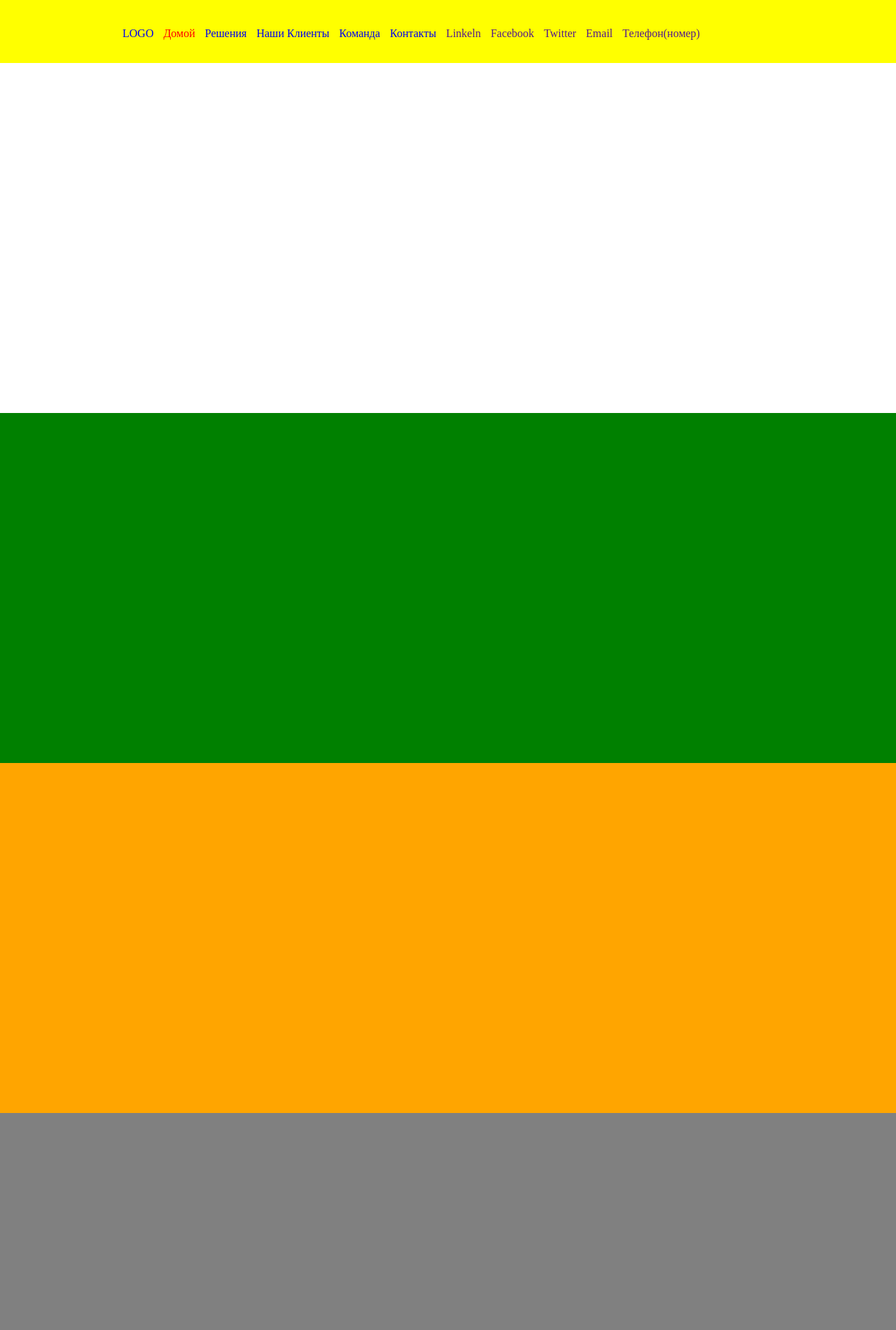
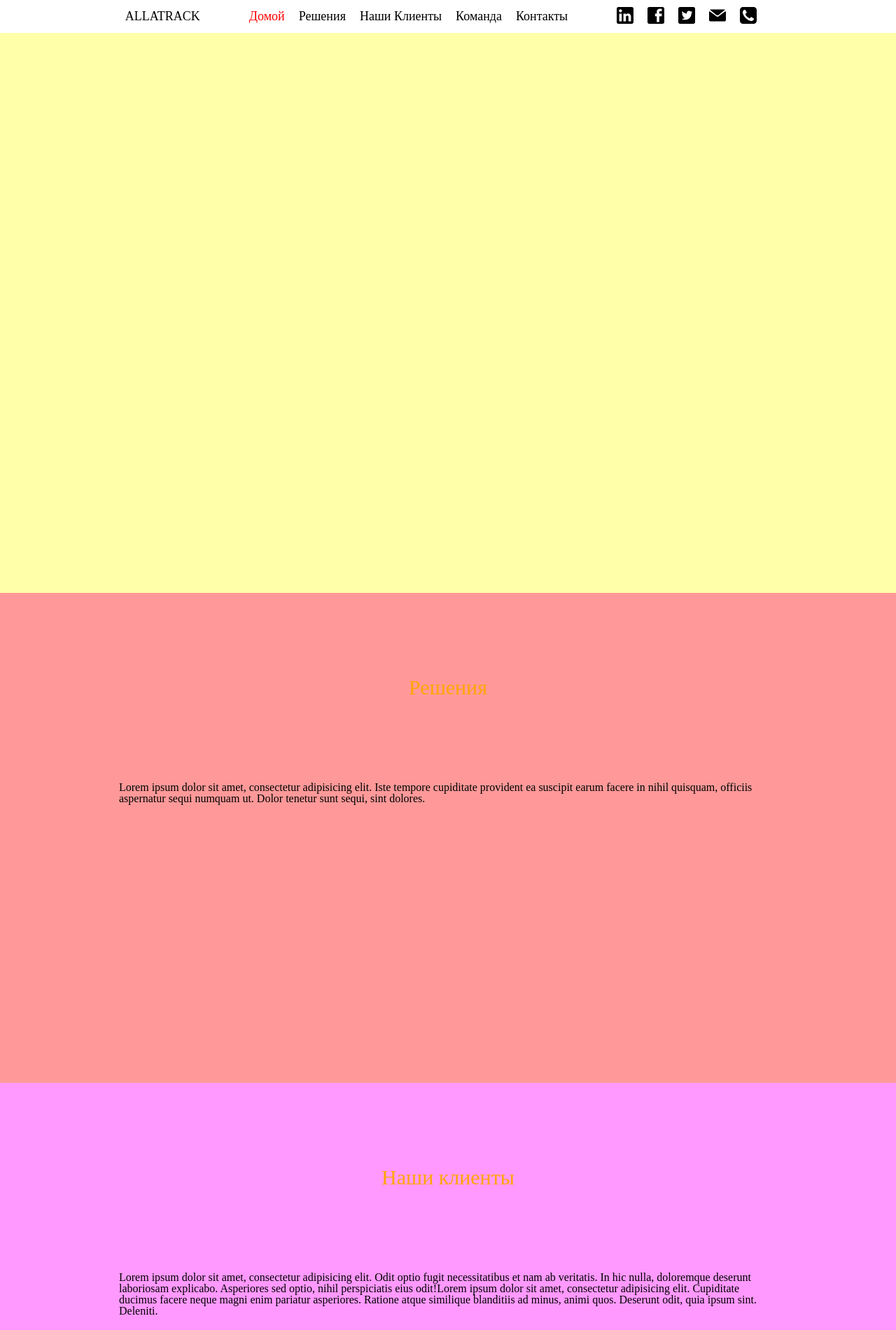
Before and after one commit to Radionovdon/A.T, a website: page index.html in a window 1280 px wide. Shown: the top 1900 px of the page at 70% size. Drawn offline with Linux system fonts and the light colour scheme.

Commit message:
menu+contact

```diff
--- a/index.html
+++ b/index.html
@@ -10,54 +10,66 @@
 </head>
 <body>
 	<header>
-		<div class="conteiner">
-			<div class="header-menu">
+		<div id="home" class="home">
+			<nav class="header-menu">
 				<ul class="header-menu-list">
-					<li class="header-menu-element"><a href="#">LOGO</a></li>
+					<li class="header-menu-element"><a href="#home">ALLATRACK</a></li>
 					<li class="header-menu-element active"><a href="#home">Домой</a></li>
 					<li class="header-menu-element"><a href="#solutions">Решения</a></li>
 					<li class="header-menu-element"><a href="#clients">Наши Клиенты</a></li>
 					<li class="header-menu-element"><a href="#team">Команда</a></li>
 					<li class="header-menu-element"><a href="#contacts">Контакты</a></li>
-					<li class="header-menu-element"><a href="">Linkeln</a></li>
-					<li class="header-menu-element"><a href="">Facebook</a></li>
-					<li class="header-menu-element"><a href="">Twitter</a></li>
-					<li class="header-menu-element"><a href="">Email</a></li>
-					<li class="header-menu-element"><a href="">Телефон(номер)</a></li>
+					<li class="header-menu-element"><a href=""><img src="src/img/linkedin-logo.svg" alt="LinkedIn" width="24" height="24"></a></li>
+					<li class="header-menu-element"><a href=""><img src="src/img/facebook-logo.svg" alt="Facebook" width="24" height="24"></a></li>
+					<li class="header-menu-element"><a href=""><img src="src/img/twitter-logo-on-black-background.svg" alt="Twitter" width="24" height="24"></a></li>
+					<li class="header-menu-element"><a href=""><img src="src/img/black-envelope.svg" alt="Email" width="24" height="24"></a></li>
+					<li class="header-menu-element"><a href=""><img src="src/img/telephone-symbol-button.svg" alt="telephone" width="24" height="24"></a></li>
+					<li class="header-menu-element"><span>+3 8 (111) 123 45 67</span></li>
 				</ul>
-			</div>
+			</nav>
 		</div>
 	</header>
 	<main>
-		<div id="home" class="home">
 
-		</div>
+
+
 	</main>
 	<section id="solutions" class="solutions">
-
+		<div class="conteiner">
+			<h6>Решения</h6>
+			<p>Lorem ipsum dolor sit amet, consectetur adipisicing elit. Iste tempore cupiditate provident ea suscipit earum facere in nihil quisquam, officiis aspernatur sequi numquam ut. Dolor tenetur sunt sequi, sint dolores.</p>
+		</div>
 	</section>
 	<section id="clients" class="clients">
-
+		<div class="conteiner">
+			<h6>Наши клиенты</h6>
+			<p>Lorem ipsum dolor sit amet, consectetur adipisicing elit. Odit optio fugit necessitatibus et nam ab veritatis. In hic nulla, doloremque deserunt laboriosam explicabo. Asperiores sed optio, nihil perspiciatis eius odit!Lorem ipsum dolor sit amet, consectetur adipisicing elit. Cupiditate ducimus facere neque magni enim pariatur asperiores. Ratione atque similique blanditiis ad minus, animi quos. Deserunt odit, quia ipsum sint. Deleniti.</p>
+		</div>
 	</section>
 	<section id="team" class="team">
-
+		<div class="conteiner">
+			<h6>Команда</h6>
+			<p>Lorem ipsum dolor sit amet, consectetur adipisicing elit. Modi iusto, maiores nesciunt esse quaerat in animi ducimus similique. Provident magni animi nam dolores ad accusamus sint illo esse veritatis sapiente.</p>
+		</div>
 	</section>
 	<section id="contacts" class="contacts">
-
+		<h6>Контакты</h6>
+		<iframe src="https://www.google.com/maps/embed?pb=!1m14!1m8!1m3!1d10164.794260516132!2d30.49628191180706!3d50.43740198377034!3m2!1i1024!2i768!4f13.1!3m3!1m2!1s0x40d4ceef8d762715%3A0xdda16f585fa221d4!2sHaidara+St%2C+50%2C+Kyiv%2C+02000!5e0!3m2!1sen!2sua!4v1495982790952" width="100%" height="500" frameborder="0" style="border:0" allowfullscreen></iframe>
 	</section>
 	<footer>
 		<div class="conteiner">
+			<nav class="footer-menu">
 				<ul class="footer-list">
 					<li class="footer-element1">
 						<a href="#"><p class="footer-logo">LOGOTIP</p></a>
 					</li>
 					<li class="footer-element2">
 						<ul class="footer-sublist">
-						<li class="footer-subelement"><a href="#">Домой</a></li>
-						<li class="footer-subelement"><a href="#">Решения</a></li>
-						<li class="footer-subelement"><a href="#">Наши Клиенты</a></li>
-						<li class="footer-subelement"><a href="#">Команда</a></li>
-						<li class="footer-subelement"><a href="#">Контакты</a></li>
+							<li class="footer-subelement"><a href="#home">Домой</a></li>
+							<li class="footer-subelement"><a href="#solutions">Решения</a></li>
+							<li class="footer-subelement"><a href="#clients">Наши Клиенты</a></li>
+							<li class="footer-subelement"><a href="#team">Команда</a></li>
+							<li class="footer-subelement"><a href="#contacts">Контакты</a></li>
 						</ul>
 					</li>
 					<li class="footer-element3">
@@ -71,6 +83,7 @@
 					</li>
 				</ul>
 				<p class="footer-copyright">(с) Allatrack 2017</p>
+			</nav>
 		</div>
 	</footer>
 </body>
--- a/src/js/script.js
+++ b/src/js/script.js
@@ -2,7 +2,7 @@
 
 $(function(){
 
-	let menuOffset = $('.header-menu').offset();
+	let menuOffset = $('main').offset();
 
 	$(document).on('scroll', function(){
 
@@ -13,7 +13,6 @@ $(function(){
 		} else {
 			$('.header-menu').removeClass('fixed');
 		}
-
 	});
 
 	let section1OffsetTop = $('.home').offset().top;
@@ -44,7 +43,13 @@ $(function(){
 
 	});
 
-	$(".header-menu").on("click","a", function (e) {
+	$('.header-menu').on('click','a', function (e) {
+		e.preventDefault();
+		let id  = $(this).attr('href'),
+		top = $(id).offset().top;
+		$('body,html').animate({scrollTop: top}, 1000);
+	});
+	$('.footer-menu').on('click','a', function (e) {
 		e.preventDefault();
 		let id  = $(this).attr('href'),
 		top = $(id).offset().top;
--- a/src/sass/style.scss
+++ b/src/sass/style.scss
@@ -5,26 +5,39 @@
 	}
 	header {
 		width: 100%;
-		height: 90px;
-		margin: 0 auto;
-		background-color: yellow;
-		background-size: cover;
 		.header-menu {
-			padding-top: 30px;
+			width: 100%;
 			.header-menu-list {
-
+				display: flex;
+				justify-content: center;
+				padding: 0;
 				.header-menu-element {
-					display: inline-block;
-					padding: 10px 5px;
+					padding: 10px;
 					a {
 						text-decoration: none;
+						font-size: 18px;
+						color: black;
 					}
 					a:hover {
 						color: red;
 					}
 				}
-				.header-menu-element:hover {
-					background-color: pink;
+				.header-menu-element:nth-child(1),
+				.header-menu-element:nth-child(2),
+				.header-menu-element:nth-child(3),
+				.header-menu-element:nth-child(4),
+				.header-menu-element:nth-child(5),
+				.header-menu-element:nth-child(6) {
+					margin-top: 4px;
+				}
+				.header-menu-element:nth-child(2) {
+					margin-left: 50px;
+				}
+				.header-menu-element:nth-child(6) {
+					margin-right: 50px;
+				}
+				.header-menu-element:nth-child(12) > span {
+					display: none;
 				}
 				.header-menu-element.active > a {
 					color: red;
@@ -34,32 +47,62 @@
 		.header-menu.fixed {
 			position: fixed;
 			top: 0;
-			left: center;
+			left: 0;
+			background-color: grey;
 		}
 	}
 	main {
 		width: 100%;
-		height: 500px;
+		height: 800px;
+		background-color: #ffa;
 	}
 	section.solutions {
 		width: 100%;
-		height: 500px;
-		background-color: green;
+		height: 700px;
+		background-color: #ff9999;
+		h6 {
+			width: 100%;
+			text-align: center;
+			font-size: 30px;
+			color: orange;
+			padding: 120px 0;
+		}
 	}
 	section.clients {
 		width: 100%;
 		height: 500px;
-		background-color: orange;
+		background-color: #ff99ff;
+		h6 {
+			width: 100%;
+			text-align: center;
+			font-size: 30px;
+			color: orange;
+			padding: 120px 0;
+		}
 	}
 	section.team {
 		width: 100%;
 		height: 500px;
-		background-color: grey;
+		background-color: #ff9999;
+		h6 {
+			width: 100%;
+			text-align: center;
+			font-size: 30px;
+			color: orange;
+			padding: 120px 0;
+		}
 	}
 	section.contacts {
 		width: 100%;
 		height: 800px;
-		background-color: tomato;
+		background-color: #ff9999;
+		h6 {
+			width: 100%;
+			text-align: center;
+			font-size: 30px;
+			color: orange;
+			padding: 120px 0;
+		}
 	}
 	footer {
 		height: 170px;
```
Also changed, not shown: build/css/main.css, src/img/black-envelope.svg (added), src/img/facebook-logo.svg (added), src/img/linkedin-logo.svg (added), src/img/telephone-symbol-button.svg (added), src/img/twitter-logo-on-black-background.svg (added). Lines whose indentation alone changed are shown as unchanged.
